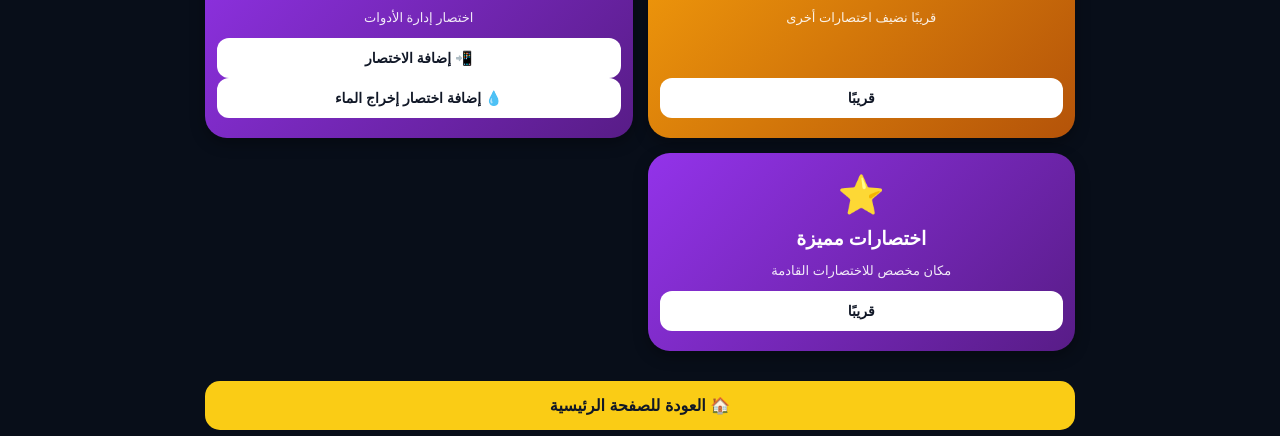
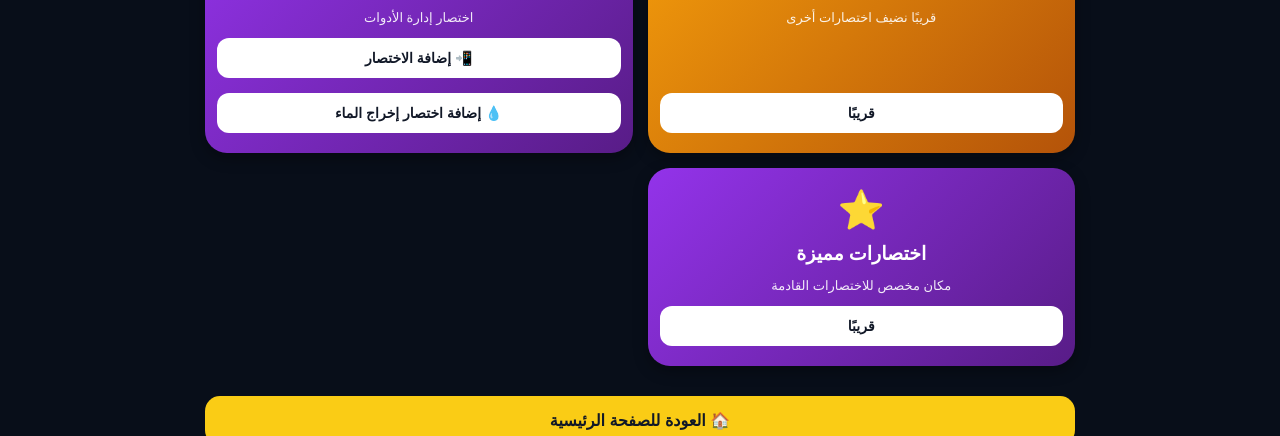
Before and after one commit to 44928bbmhn-dotcom/OIXS27, a plain HTML site: page shortcuts.html in a window 1280 px wide. Shown: the part 664-1100 px from the top of the page. Drawn offline with Linux system fonts and the light colour scheme.

Commit message:
Update shortcuts.html

```diff
--- a/shortcuts.html
+++ b/shortcuts.html
@@ -249,7 +249,7 @@ footer {
      rel="noopener noreferrer">
     📲 إضافة الاختصار
   </a>
-
+  <div style="height: 15px;"></div>
   <a href="https://www.icloud.com/shortcuts/59b9fec8a53f4bf2bd09549bc0359881"
    target="_blank"
    rel="noopener noreferrer">
```
